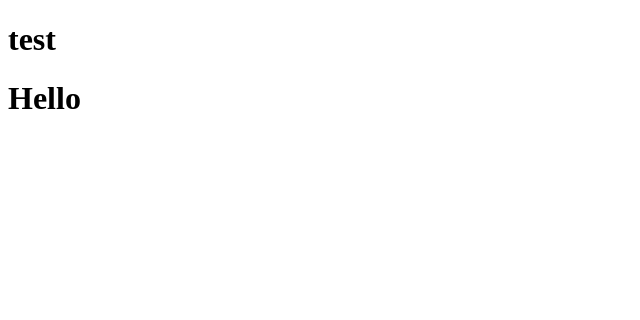
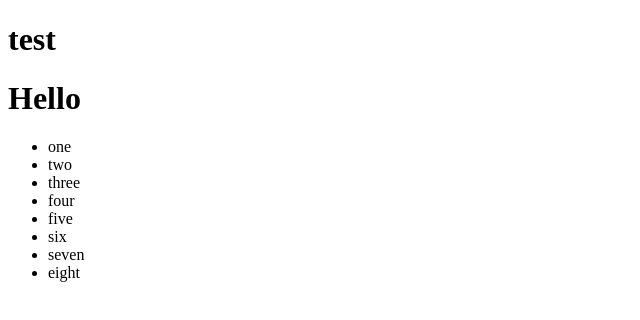
Before and after one commit to dalramjwi/settingPrac, a React app: page / in a window 1280 px wide. Shown: the top 320 px of the page, without its empty margins (0-640 px from the left). Built offline with nearby package versions, Linux system fonts and the light colour scheme.

Commit message:
arr err solve for children use

```diff
--- a/src/ul.tsx
+++ b/src/ul.tsx
@@ -1,7 +1,7 @@
-interface textNode {
-  textNode: React.ReactNode;
+interface ChildrenProps {
+  children: React.ReactNode;
 }
-const ul: React.FC<textNode> = ({ textNode }) => {
-  return <ul>{textNode}</ul>;
+const Ul: React.FC<ChildrenProps> = ({ children }) => {
+  return <ul>{children}</ul>;
 };
-export default ul;
+export default Ul;
```
